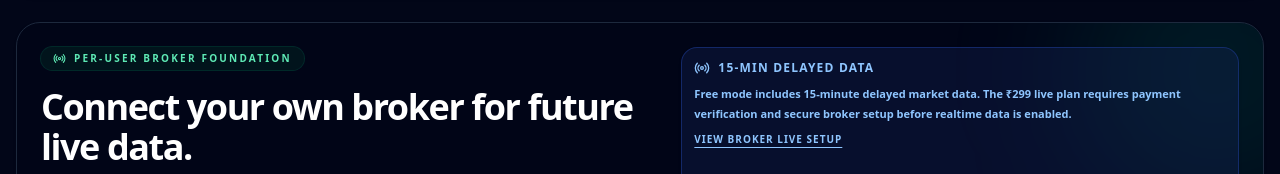
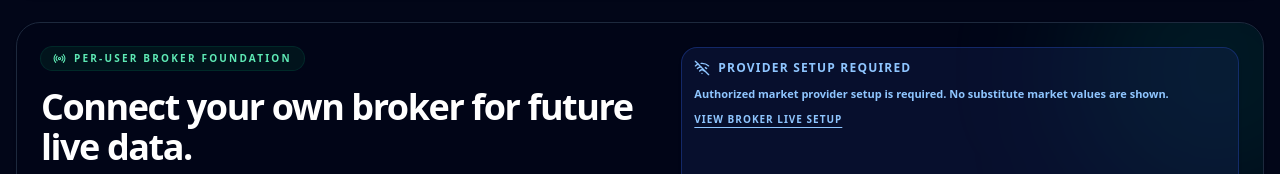
Before and after one commit to jobanpreet0523/StockPro-Screene, a React (Vite) app: page /connect-broker in a window 1280 px wide. Shown: the part 243-417 px from the top of the page. Built offline with nearby package versions, Linux system fonts and the light colour scheme; no server answers.

Commit message:
fix: remove implicit delayed market-data fallback

```diff
--- a/src/core/marketData.ts
+++ b/src/core/marketData.ts
@@ -34,7 +34,7 @@ export interface MarketDataStatus {
 }
 
 export const LIVE_PLAN_PRICE_INR = 299;
-export const FREE_DATA_DELAY_LABEL = '15-Min Delayed Data';
+export const FREE_DATA_DELAY_LABEL = 'Provider setup required';
 
 export const getStoredBrokerConnection = (): BrokerConnectionState | null => {
   return null;
@@ -83,8 +83,8 @@ export const getMarketDataStatus = (hasError = false, providerStatus?: ProviderM
 
   if (providerStatus) {
     return {
-      source: 'delayed',
-      label: '15-minute delayed/sample until provider setup',
+      source: 'fallback',
+      label: 'Provider setup required',
       provider: providerStatus.source,
       isRealtime: false,
       canUpgradeToBrokerLive: true,
@@ -106,20 +106,20 @@ export const getMarketDataStatus = (hasError = false, providerStatus?: ProviderM
   }
 
   return {
-    source: 'delayed',
+    source: 'fallback',
     label: FREE_DATA_DELAY_LABEL,
-    provider: '15-minute delayed market feed',
+    provider: 'none',
     isRealtime: false,
     canUpgradeToBrokerLive: true,
-    timestamp: new Date().toISOString(),
-    message: `Free mode includes 15-minute delayed market data. The ₹${LIVE_PLAN_PRICE_INR} live plan requires payment verification and secure broker setup before realtime data is enabled.`,
+    timestamp: '',
+    message: 'Authorized market provider setup is required. No substitute market values are shown.',
   };
 };
 
 export const DATA_SOURCE_HELP = {
-  broker_live: 'Realtime mode is enabled only after paid-plan verification and secure broker setup.',
-  delayed: 'Free mode uses 15-minute delayed market data.',
+  broker_live: 'Realtime data is available only to the authenticated user through their own verified broker connection.',
+  delayed: 'Delayed provider data is shown only when a configured authorized provider explicitly supplies it.',
   fallback: 'The selected market-data provider is unavailable or requires setup. No substitute values are shown.',
-  demo: 'Demo or simulated data; not suitable for trading decisions.',
+  demo: 'Disabled. StockPro does not generate demo or simulated market values.',
   market_closed: 'Market is closed; values may show last available close.',
 } satisfies Record<MarketDataSource, string>;
```
